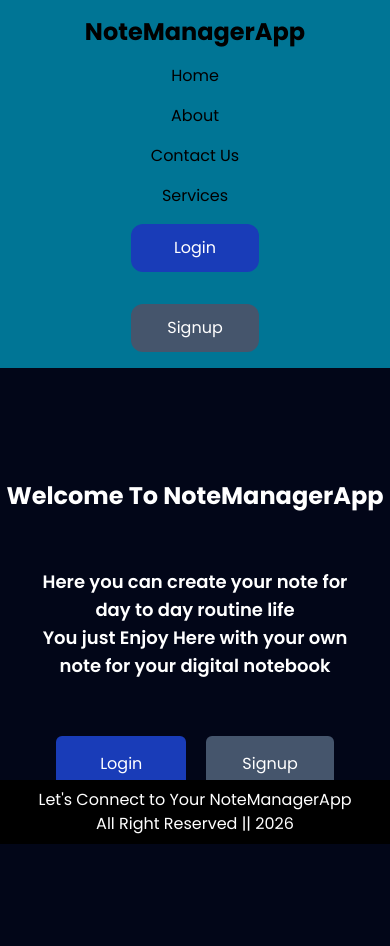
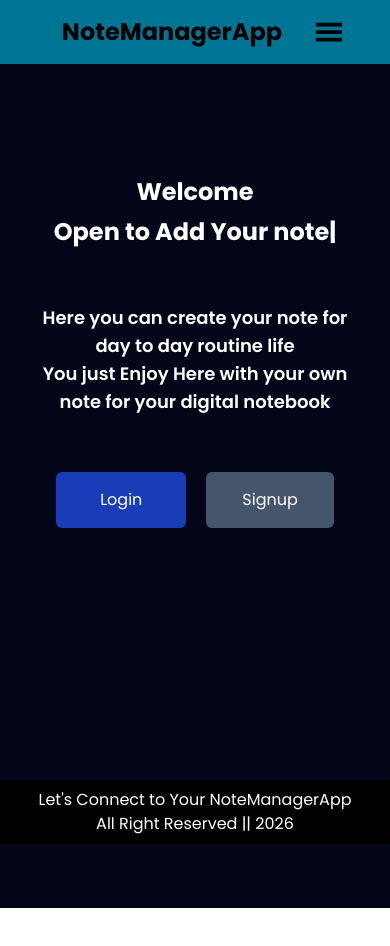
Before and after one commit to skpahadi-devfolio/MynoteManager-sk, a React app in the folder frontend/: page / in a window 390 px wide. Shown: the top 946 px of the page. After the commit the page ends 908 px from the top, so only its background shows below. Built offline with nearby package versions, Linux system fonts and the light colour scheme; the HTML template or start-up script is replaced by a standard one.

Commit message:
add util/auth.js file and make a modern navbar for mobile

```diff
--- a/frontend/package.json
+++ b/frontend/package.json
@@ -11,12 +11,14 @@
   },
   "dependencies": {
     "@tailwindcss/vite": "^4.2.1",
+    "jwt-decode": "^4.0.0",
     "react": "^19.2.0",
     "react-dom": "^19.2.0",
     "react-hook-form": "^7.71.2",
     "react-icons": "^5.6.0",
     "react-router-dom": "^7.13.1",
     "react-toastify": "^11.0.5",
+    "react-type-animation": "^3.2.0",
     "tailwindcss": "^4.2.1"
   },
   "devDependencies": {
--- a/frontend/src/components/Navbar.jsx
+++ b/frontend/src/components/Navbar.jsx
@@ -1,6 +1,8 @@
 import React from 'react'
+import { useState } from 'react'
 import { NavLink } from 'react-router-dom'
 import { useNavigate } from 'react-router-dom'
+import { GiHamburgerMenu } from 'react-icons/gi'
 
 const Navbar = () => {
   //   const navigator = useNavigate()
@@ -8,11 +10,22 @@ const Navbar = () => {
   //   localStorage.removeItem("token");
   //   navigator('/login');
   // }
+  const [MenuOpen, setMenuOpen] = useState(false);
+
+  const togglemenu = () => {
+    setMenuOpen(!MenuOpen);
+  }
   return (
     <div>
       <nav className='bg-cyan-700 p-4 cursor-pointer'>
-        <ul className='flex justify-center md:gap-20 gap-4 items-center flex-col md:flex-row'>
+        <ul className='flex justify-center md:gap-20 gap-4 items-center'>
           <div className="logo font-bold text-2xl px-4"><NavLink to={"/"}>NoteManagerApp</NavLink></div>
+
+          {/* humburger for mobile */}
+          <div className='md:hidden text-3xl cursor-pointer' onClick={togglemenu}><GiHamburgerMenu /></div>
+
+          {/* for desktop */}
+          <div className="hidden md:flex gap-6 items-center">
             <NavLink to={"/"}>Home</NavLink>
             <NavLink to={"/about"}>About</NavLink>
             <NavLink to={"/contact"}>Contact Us</NavLink>
@@ -21,6 +34,21 @@ const Navbar = () => {
               <button className='bg-blue-800 p-3 px-9 rounded-xl text-white' type="button"><NavLink to={"/login"}>Login</NavLink></button>
               <button className='bg-slate-600 p-3 px-9 rounded-xl text-white' type="button"><NavLink to={"/signup"}>Signup</NavLink></button>
             </div>
+          </div>
+
+
+          {/* for mobile responisve */}
+          {MenuOpen && (
+            <div className="md:hidden flex flex-col gap-4 mt-4 by-cyan-800 p-4 rounded">
+              <NavLink onClick={togglemenu} to="/">Home</NavLink>
+              <NavLink onClick={togglemenu} to="/about">About</NavLink>
+              <NavLink onClick={togglemenu} to="/contact">Contact Us</NavLink>
+              <NavLink onClick={togglemenu} to="/services">Services</NavLink>
+
+              <NavLink onClick={togglemenu} to="/login">Login</NavLink>
+              <NavLink onClick={togglemenu} to="/signup">Signup</NavLink>
+            </div>
+          )}
         </ul>
       </nav>
     </div>
--- /dev/null
+++ b/frontend/src/components/Typeanimationtext.jsx
@@ -0,0 +1,23 @@
+import React from 'react'
+import { TypeAnimation } from 'react-type-animation';
+
+const Typeanimationtext = () => {
+  return (
+    <div>
+      <TypeAnimation
+      sequence={[
+        'To Note Manager App', // Types 'Note Manager app'
+        1000,                  // Waits 1s
+        'Open to Add Your note', // Deletes 'Web' and types 'Mobile'
+        2000,                  // Waits 2s
+      ]}
+      wrapper='span'
+      cursor={true}
+      repeat={Infinity}
+      className='md:text-4xl text-2xl'
+    />
+    </div>
+  )
+}
+
+export default Typeanimationtext
--- a/frontend/src/pages/Dashboard.jsx
+++ b/frontend/src/pages/Dashboard.jsx
@@ -4,6 +4,8 @@ import Footer from '../components/Footer'
 import { FaEdit, FaTrash } from 'react-icons/fa'
 import { ToastContainer, toast } from 'react-toastify'
 import { Addnotes, Deletenotes, Editnotes, Getnotes } from '../services/notesServices.js'
+import { useNavigate } from 'react-router-dom'
+import { isTokenValid } from '../utils/auth.js'
 
 
 const Dashboard = () => {
@@ -13,21 +15,33 @@ const Dashboard = () => {
   const [loading, setloading] = useState(true)
 
 
+  const navigate = useNavigate();
+
+
   //Loading function:-
-  const delay = async(d)=>{
-    return new Promise((resolve, reject) => {
-      setTimeout(() => {
-        resolve();
-      }, d * 1000);
-    })
+  // const delay = async(d)=>{
+  //   return new Promise((resolve, reject) => {
+  //     setTimeout(() => {
+  //       resolve();
+  //     }, d * 1000);
+  //   })
+  // }
+   //authenctication check
+   useEffect(() => {
+  const token = localStorage.getItem("token");
+
+  if (!isTokenValid(token)) {
+    localStorage.removeItem("token");
+    navigate("/login");
+    return;
   }
-
+}, []);
  //Get All Notes:-
   useEffect(() => {
     const fetchNotes = async()=>{
       setloading(true)
       try {
-        await delay(4)
+        // await delay(4)
         const res = await Getnotes()
         setcard(res?.data || []);
       } catch (error) {
--- a/frontend/src/pages/Home.jsx
+++ b/frontend/src/pages/Home.jsx
@@ -2,6 +2,7 @@ import React from 'react'
 import Navbar from '../components/Navbar'
 import Footer from '../components/Footer'
 import { NavLink } from 'react-router-dom'
+import Typeanimationtext from '../components/Typeanimationtext'
 
 const Home = () => {
   return (
@@ -13,7 +14,7 @@ const Home = () => {
         bg-[radial-gradient(circle_farthest-side,rgba(255,0,182,.15),rgba(255,255,255,0))]"></div> */}
 
         <div className="welcome flex justify-center flex-col items-center my-28 gap-7">
-           <h1 className='md:text-6xl text-2xl font-bold text-white text-center'>Welcome To NoteManagerApp</h1>
+           <h1 className='md:text-4xl flex flex-col md:flex-row gap-2 text-2xl font-bold text-white text-center'>Welcome <span> <Typeanimationtext/></span></h1>
            <div className='text-center p-7'>
             <p className='md:text-2xl text-lg text-white font-semibold'>Here you can create your note for day to day routine life</p>
            <p className='md:text-2xl text-lg text-white font-semibold'>You just Enjoy Here with your own note for your digital notebook</p>
--- a/frontend/src/pages/Login.jsx
+++ b/frontend/src/pages/Login.jsx
@@ -21,7 +21,7 @@ const Login = () => {
     try {
       setloading(true);
       const result = await Logincheck(data)
-      if(result.success){
+      if(result.success && result.token){
         localStorage.setItem("token", result.token);
         toast.success(result.message);
         console.log(result.token)
--- /dev/null
+++ b/frontend/src/utils/auth.js
@@ -0,0 +1,14 @@
+//token expire check:-
+import { jwtDecode } from "jwt-decode";
+
+export const isTokenValid = (token) => {
+    if(!token){
+        return false;
+    }
+    try {
+        const decoded = jwtDecode(token);
+        return decoded.exp * 1000 > Date.now();
+    } catch (error) {
+        return false;
+    }
+}
```
Also changed, not shown: 1 other file (tests, documents, lock files or other folders). Lines whose indentation alone changed are shown as unchanged.
